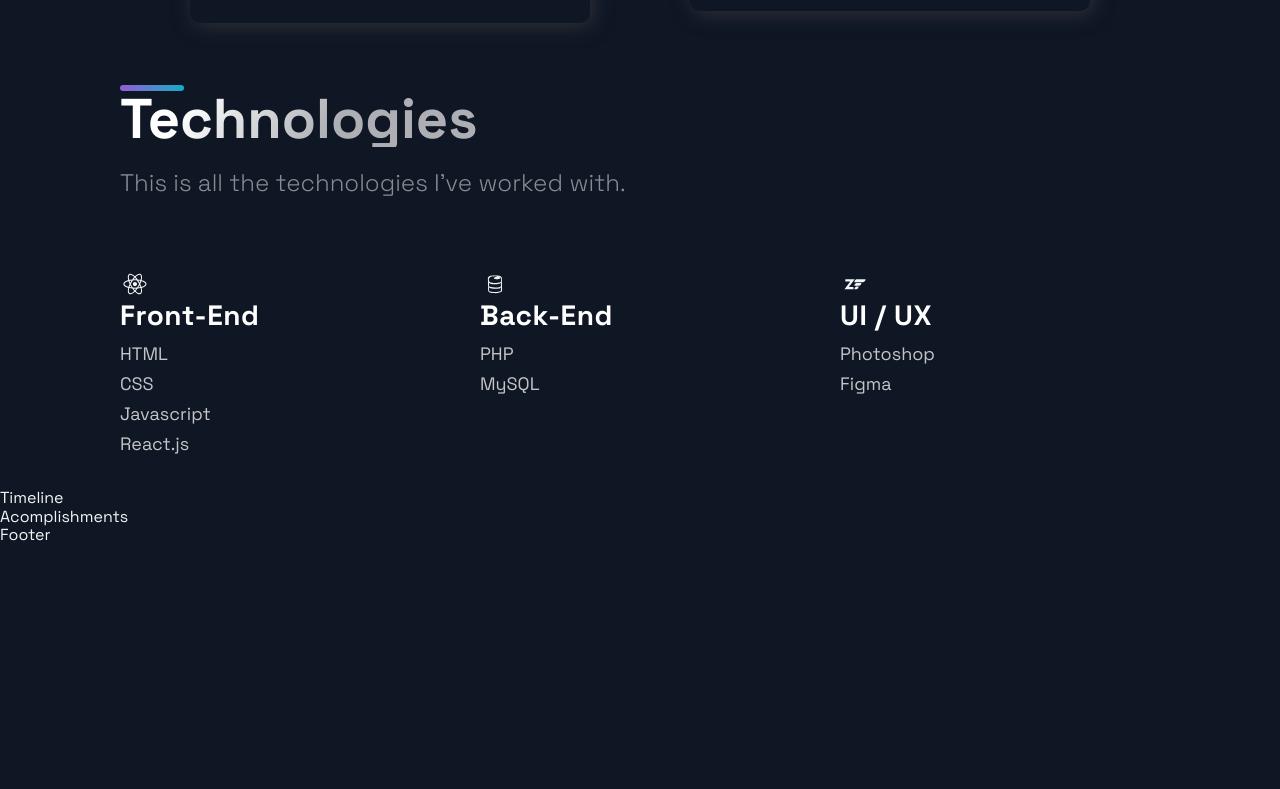
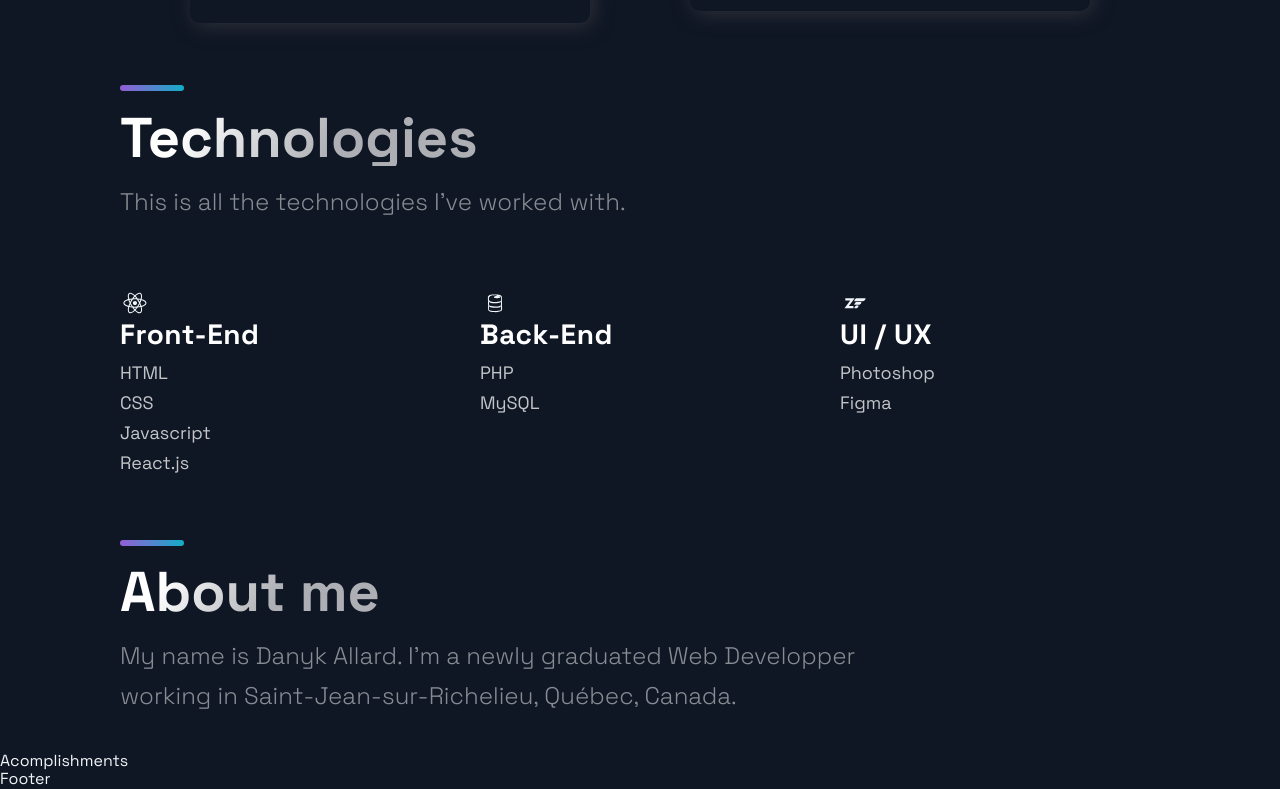
Before and after one commit to KYNAD-117/Portfolio, a Next.js app: page / in a window 1280 px wide. Shown: the part 2233-3022 px from the top of the page. Before the commit the page ends 2778 px from the top, so only its background shows below. Built offline with nearby package versions, Linux system fonts and the light colour scheme.

Commit message:
Add about me

```diff
--- a/src/components/Technologies/Technologies.js
+++ b/src/components/Technologies/Technologies.js
@@ -6,6 +6,7 @@ import { List, ListContainer, ListItem, ListParagraph, ListTitle } from './Techn
 const Technologies = () =>  (
   <Section id='tech'>
     <SectionDivider/>
+    <br/>
     <SectionTitle>Technologies</SectionTitle>
     <SectionText>
       This is all the technologies I've worked with.
--- a/src/components/TimeLine/TimeLine.js
+++ b/src/components/TimeLine/TimeLine.js
@@ -43,9 +43,14 @@ const Timeline = () => {
   // }, []);
 
   return (
-    <div>
-      Timeline
-    </div>
+    <Section id='about'>
+      <SectionDivider/>
+      <br/>
+      <SectionTitle>About me</SectionTitle>
+      <SectionText>
+        My name is Danyk Allard. I'm a newly graduated Web Developper working in Saint-Jean-sur-Richelieu, Québec, Canada.
+      </SectionText>
+    </Section>
   );
 };
 
```
